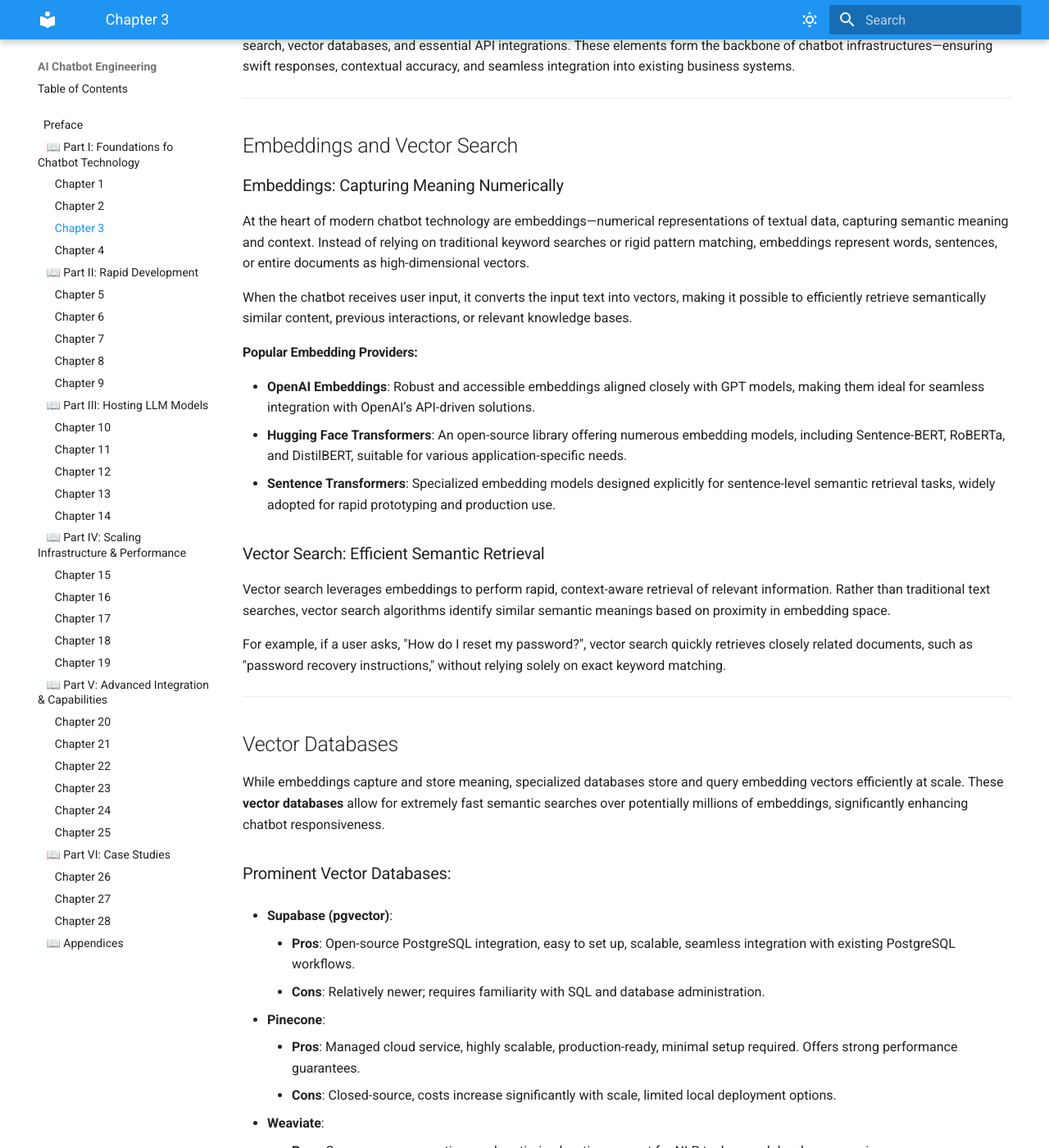
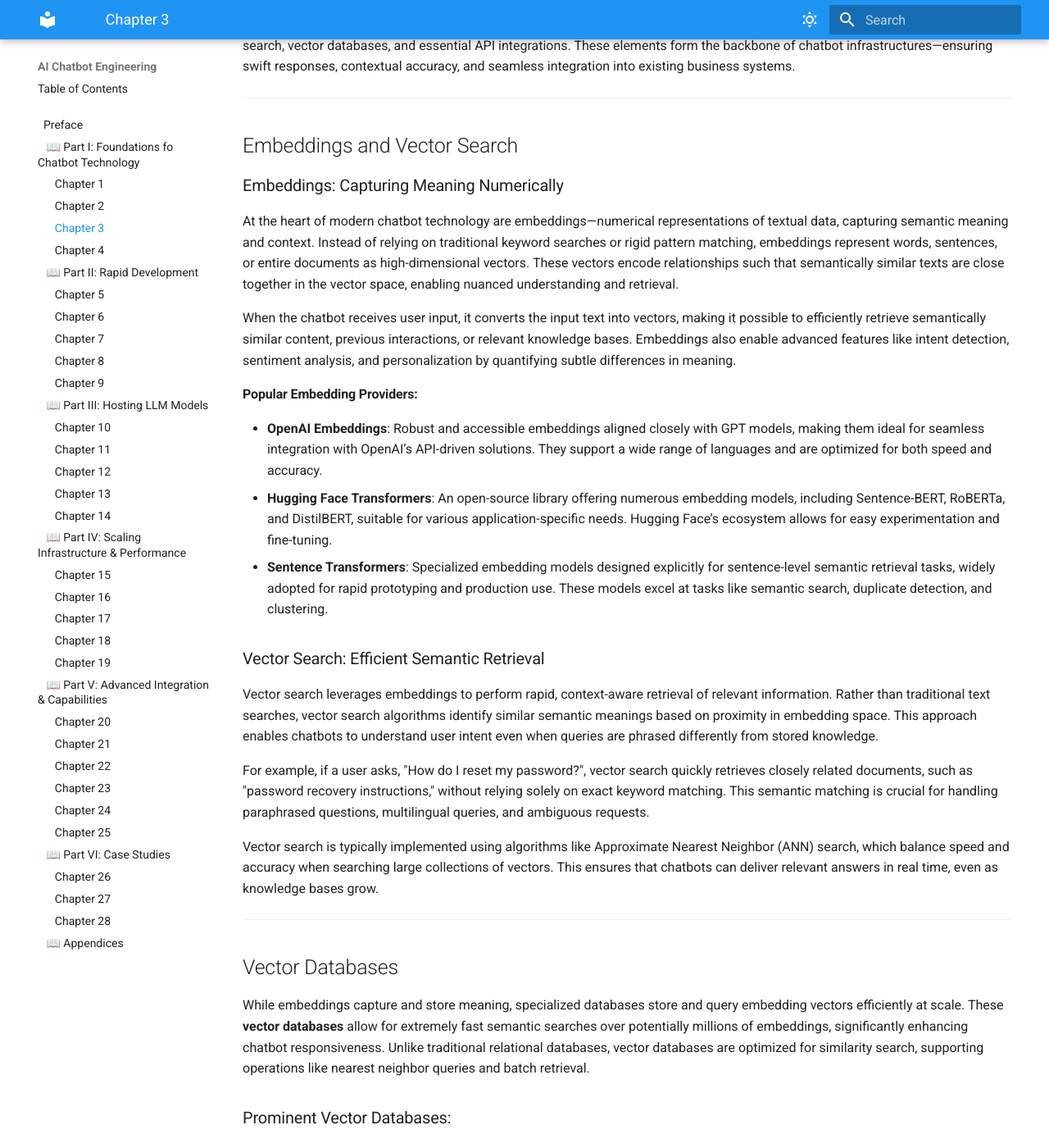
Before and after one commit to McKlay/ai-chatbot-engineering, an MkDocs documentation site: the page built from docs/chapter3.md, in a window 1280 px wide and 1400 px high, scrolled down 214 px. Shown: the whole window at 82% size. Built offline with MkDocs 1.6.1 and Material for MkDocs 9.7.7, drawn with Linux system fonts in a browser that asks for light colours; some of the changed text lies outside the part shown.

Commit message:
Enhanced details

```diff
--- a/docs/chapter3.md
+++ b/docs/chapter3.md
@@ -13,29 +13,34 @@
 
 ## Embeddings and Vector Search
 
+
 ### Embeddings: Capturing Meaning Numerically
 
-At the heart of modern chatbot technology are embeddings—numerical representations of textual data, capturing semantic meaning and context. Instead of relying on traditional keyword searches or rigid pattern matching, embeddings represent words, sentences, or entire documents as high-dimensional vectors.
+At the heart of modern chatbot technology are embeddings—numerical representations of textual data, capturing semantic meaning and context. Instead of relying on traditional keyword searches or rigid pattern matching, embeddings represent words, sentences, or entire documents as high-dimensional vectors. These vectors encode relationships such that semantically similar texts are close together in the vector space, enabling nuanced understanding and retrieval.
 
-When the chatbot receives user input, it converts the input text into vectors, making it possible to efficiently retrieve semantically similar content, previous interactions, or relevant knowledge bases.
+When the chatbot receives user input, it converts the input text into vectors, making it possible to efficiently retrieve semantically similar content, previous interactions, or relevant knowledge bases. Embeddings also enable advanced features like intent detection, sentiment analysis, and personalization by quantifying subtle differences in meaning.
 
 #### Popular Embedding Providers:
 
-* **OpenAI Embeddings**: Robust and accessible embeddings aligned closely with GPT models, making them ideal for seamless integration with OpenAI’s API-driven solutions.
-* **Hugging Face Transformers**: An open-source library offering numerous embedding models, including Sentence-BERT, RoBERTa, and DistilBERT, suitable for various application-specific needs.
-* **Sentence Transformers**: Specialized embedding models designed explicitly for sentence-level semantic retrieval tasks, widely adopted for rapid prototyping and production use.
+* **OpenAI Embeddings**: Robust and accessible embeddings aligned closely with GPT models, making them ideal for seamless integration with OpenAI’s API-driven solutions. They support a wide range of languages and are optimized for both speed and accuracy.
+* **Hugging Face Transformers**: An open-source library offering numerous embedding models, including Sentence-BERT, RoBERTa, and DistilBERT, suitable for various application-specific needs. Hugging Face’s ecosystem allows for easy experimentation and fine-tuning.
+* **Sentence Transformers**: Specialized embedding models designed explicitly for sentence-level semantic retrieval tasks, widely adopted for rapid prototyping and production use. These models excel at tasks like semantic search, duplicate detection, and clustering.
+
 
 ### Vector Search: Efficient Semantic Retrieval
 
-Vector search leverages embeddings to perform rapid, context-aware retrieval of relevant information. Rather than traditional text searches, vector search algorithms identify similar semantic meanings based on proximity in embedding space.
+Vector search leverages embeddings to perform rapid, context-aware retrieval of relevant information. Rather than traditional text searches, vector search algorithms identify similar semantic meanings based on proximity in embedding space. This approach enables chatbots to understand user intent even when queries are phrased differently from stored knowledge.
 
-For example, if a user asks, "How do I reset my password?", vector search quickly retrieves closely related documents, such as "password recovery instructions," without relying solely on exact keyword matching.
+For example, if a user asks, "How do I reset my password?", vector search quickly retrieves closely related documents, such as "password recovery instructions," without relying solely on exact keyword matching. This semantic matching is crucial for handling paraphrased questions, multilingual queries, and ambiguous requests.
+
+Vector search is typically implemented using algorithms like Approximate Nearest Neighbor (ANN) search, which balance speed and accuracy when searching large collections of vectors. This ensures that chatbots can deliver relevant answers in real time, even as knowledge bases grow.
 
 ---
 
 ## Vector Databases
 
-While embeddings capture and store meaning, specialized databases store and query embedding vectors efficiently at scale. These **vector databases** allow for extremely fast semantic searches over potentially millions of embeddings, significantly enhancing chatbot responsiveness.
+
+While embeddings capture and store meaning, specialized databases store and query embedding vectors efficiently at scale. These **vector databases** allow for extremely fast semantic searches over potentially millions of embeddings, significantly enhancing chatbot responsiveness. Unlike traditional relational databases, vector databases are optimized for similarity search, supporting operations like nearest neighbor queries and batch retrieval.
 
 ### Prominent Vector Databases:
 
@@ -59,39 +64,46 @@
     * **Pros**: Lightweight, open-source, easy-to-use REST API, excellent performance in retrieval tasks. Suitable for local and cloud deployments.
     * **Cons**: Less mature ecosystem compared to Pinecone or Weaviate, ongoing feature expansion.
 
-Each solution offers distinct trade-offs in terms of scalability, ease of use, deployment flexibility, and integration, allowing developers to match database selection to their precise business needs and technical context.
+
+Each solution offers distinct trade-offs in terms of scalability, ease of use, deployment flexibility, and integration, allowing developers to match database selection to their precise business needs and technical context. The choice of vector database can impact latency, throughput, and the ability to scale as user demand increases. For mission-critical applications, factors like backup, security, and compliance should also be considered.
 
 ---
 
 ## APIs and Integrations
 
-Chatbots never operate in isolation. Successful chatbot implementations require smooth integration with external services, enterprise systems, user databases, and analytics platforms. APIs and integration methods enable seamless interaction between chatbots and these external components.
+
+Chatbots never operate in isolation. Successful chatbot implementations require smooth integration with external services, enterprise systems, user databases, and analytics platforms. APIs and integration methods enable seamless interaction between chatbots and these external components. Well-designed integrations allow chatbots to access up-to-date information, trigger business processes, and provide personalized experiences.
+
 
 ### RESTful APIs
 
-Representational State Transfer (REST) APIs dominate the integration landscape. REST APIs offer simple, standardized HTTP-based communication for interacting with databases, web services, and third-party platforms. Their ease of use, statelessness, and broad compatibility make them an ideal choice for chatbot applications.
+Representational State Transfer (REST) APIs dominate the integration landscape. REST APIs offer simple, standardized HTTP-based communication for interacting with databases, web services, and third-party platforms. Their ease of use, statelessness, and broad compatibility make them an ideal choice for chatbot applications. RESTful design also supports versioning and layered architectures, which are important for maintaining and evolving chatbot systems.
 
 **Advantages of REST APIs:**
 
 * Easy to implement, debug, and maintain.
 * Universally compatible across platforms and services.
 * Stateless architecture simplifies scaling and caching.
+* Supports a wide range of authentication and security mechanisms (e.g., OAuth, API keys).
+
 
 ### GraphQL
 
-GraphQL, developed by Facebook, provides more precise and efficient data retrieval compared to traditional REST APIs. GraphQL lets clients request exactly the data needed, minimizing unnecessary data transmission and reducing overhead—an essential benefit for chatbot performance optimization.
+GraphQL, developed by Facebook, provides more precise and efficient data retrieval compared to traditional REST APIs. GraphQL lets clients request exactly the data needed, minimizing unnecessary data transmission and reducing overhead—an essential benefit for chatbot performance optimization. Its strongly-typed schema and introspection capabilities also improve API discoverability and documentation.
 
 **Advantages of GraphQL:**
 
 * Reduces unnecessary data fetching, improving efficiency.
 * Provides flexibility in data queries and client-driven interaction.
 * Enhances developer productivity and API clarity.
+* Enables real-time updates via subscriptions, which can be useful for live chatbot notifications.
 
-**Consideration:** GraphQL may introduce complexity, especially for simpler integrations. It's ideal for complex applications with highly variable data retrieval needs.
+**Consideration:** GraphQL may introduce complexity, especially for simpler integrations. It's ideal for complex applications with highly variable data retrieval needs. Proper security and query cost management are important to prevent abuse.
+
 
 ### Webhooks
 
-Webhooks facilitate event-driven integrations, providing real-time notifications or updates from external systems directly to chatbots. Rather than constant polling for updates, webhooks push notifications instantly, improving chatbot responsiveness and efficiency.
+Webhooks facilitate event-driven integrations, providing real-time notifications or updates from external systems directly to chatbots. Rather than constant polling for updates, webhooks push notifications instantly, improving chatbot responsiveness and efficiency. Webhooks are lightweight, easy to implement, and can be secured using secret tokens or signature verification.
 
 **Typical Use Cases for Webhooks in Chatbots:**
 
@@ -113,14 +126,16 @@
 5. **Real-time Updates:** If any real-time status updates occur, a webhook from the fulfillment system sends instant notifications to the chatbot.
 6. **Response:** The chatbot compiles this information into a coherent response, such as "Your order is currently being shipped and should arrive by tomorrow."
 
-This seamless integration showcases how these technical components interconnect, each contributing to a fast, accurate, and satisfying conversational experience.
+
+This seamless integration showcases how these technical components interconnect, each contributing to a fast, accurate, and satisfying conversational experience. By combining embeddings, vector search, vector databases, and robust API integrations, chatbots can deliver contextually relevant answers, automate business processes, and adapt to evolving user needs.
 
 ---
 
 ## Conclusion: Foundations for Effective Chatbot Development
 
+
 By understanding embeddings, vector search technologies, specialized vector databases, and critical API integration strategies, you now possess the foundational toolkit to build powerful chatbot systems. These technical components are crucial not only for performance but also for ensuring your chatbot effectively integrates within broader business infrastructures, providing real-world value.
 
-With these concepts solidified, you're ready to explore practical business scenarios and measurable outcomes in the next chapter, examining how chatbots deliver real-world ROI across industries.
+Mastery of these building blocks enables you to design chatbots that are scalable, maintainable, and capable of delivering exceptional user experiences. With these concepts solidified, you're ready to explore practical business scenarios and measurable outcomes in the next chapter, examining how chatbots deliver real-world ROI across industries.
 
 ---
```
Also changed, not shown: other parts of docs/chapter3.md (+1 -0 lines).
